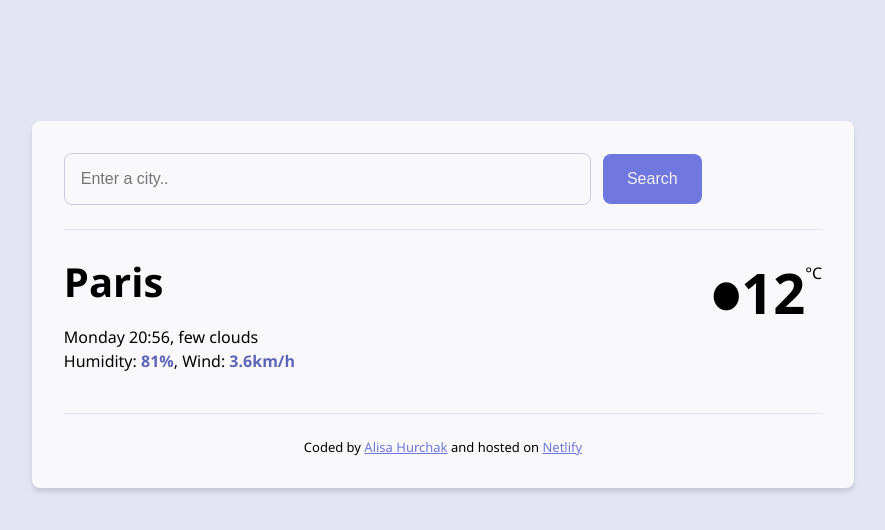
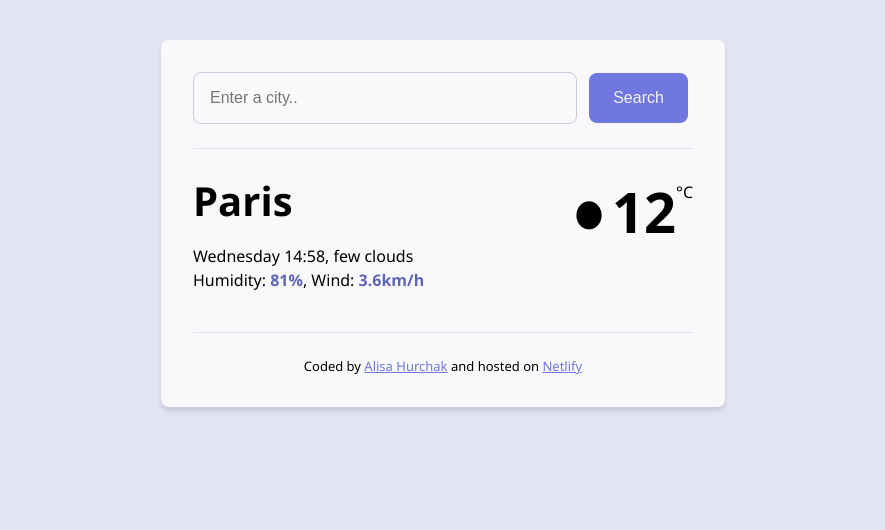
Before and after one commit to AlisaHurchak/weather-app-2025, a plain HTML site: page index.html in a window 1280 px wide. Shown: the whole page, without its empty margins (197-1082 px from the left). Drawn offline with Linux system fonts and the light colour scheme.

Commit message:
Added JS date and input value

```diff
--- a/index.html
+++ b/index.html
@@ -9,12 +9,13 @@
   <body>
     <div class="container">
       <header>
-        <form class="search-from">
+        <form class="search-from" id="search-from">
           <input
             type="text"
             required
             placeholder="Enter a city.."
             class="enter-city-input"
+            id="enter-city-input"
           />
           <input type="submit" value="Search" class="form-search-button" />
         </form>
@@ -22,9 +23,9 @@
       <main>
         <div class="weather-app-data">
           <div>
-            <h1 class="weather-app-city">Paris</h1>
+            <h1 class="weather-app-city" id="weather-app-city">Paris</h1>
             <p class="weather-app-conditions">
-              Monday 20:56, few clouds <br />
+              <span id="time-now">Monday 20:56</span>, few clouds <br />
               Humidity: <strong> 81%</strong>, Wind: <strong>3.6km/h</strong>
             </p>
           </div>
@@ -50,5 +51,6 @@
         >
       </footer>
     </div>
+    <script src="src/script.js"></script>
   </body>
 </html>
--- /dev/null
+++ b/src/script.js
@@ -0,0 +1,32 @@
+function search(event) {
+  event.preventDefault();
+  let city = document.querySelector("#weather-app-city");
+  let input = document.querySelector("#enter-city-input");
+  city.innerHTML = input.value;
+}
+
+let newCity = document.querySelector("#search-from");
+newCity.addEventListener("submit", search);
+
+function formattedDate(date) {
+  let hour = date.getHours();
+  let minutes = date.getMinutes();
+  let day = date.getDay();
+
+  let days = [
+    "Sunday",
+    "Monday",
+    "Tuesday",
+    "Wednesday",
+    "Thursday",
+    "Friday",
+    "Saturday",
+  ];
+  let formattedDay = days[day];
+  return `${formattedDay} ${hour}:${minutes}`;
+}
+
+let newTime = document.querySelector("#time-now");
+let now = new Date();
+
+newTime.innerHTML = formattedDate(now);
--- a/src/style.css
+++ b/src/style.css
@@ -4,8 +4,8 @@ body {
 }
 .container {
   background-color: #f9f9fb;
-  margin: 121px auto;
-  width: 60%;
+  margin: 40px auto;
+  width: 500px;
   padding: 32px;
   border-radius: 8px;
   box-shadow: 0 4px 4px #c9c9dc;
@@ -33,7 +33,7 @@ strong {
   padding: 16px;
   border-radius: 8px;
   border: 1px solid #cbcbdd;
-  width: 65%;
+  width: 70%;
   font-size: 16px;
 }
 .form-search-button {
@@ -56,6 +56,7 @@ strong {
 .weather-icon {
   font-size: 32px;
   margin-top: 20px;
+  margin-right: 8px;
 }
 .temperature-number {
   font-size: 56px;
```
